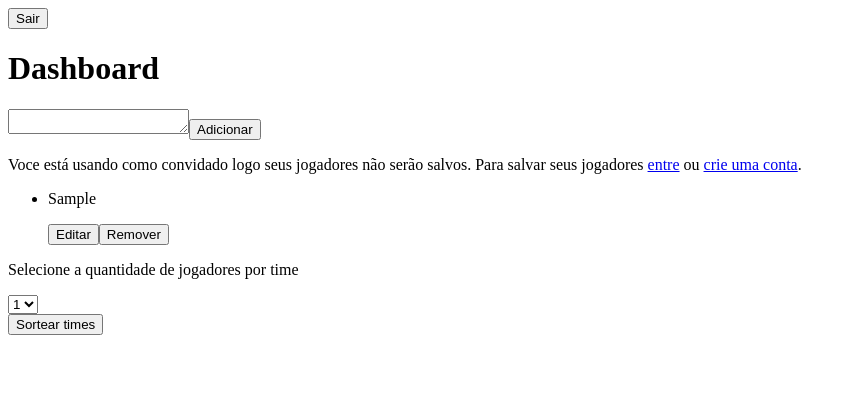
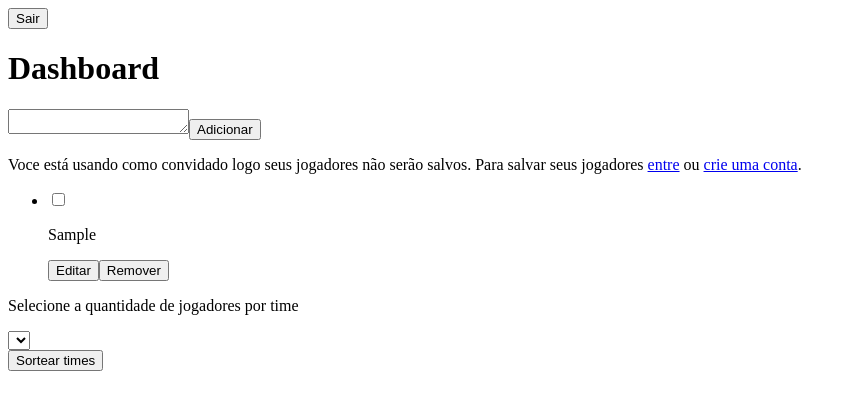
Before and after one commit to luandersonalvesdev/random-team-picker, a React (Vite) app in the folder frontend/: page /dashboard in a window 1280 px wide. Both pictures are taken after typing "Sample" into the empty fields and a click on the button "Adicionar". Shown: the top 410 px of the page, without its empty margins (0-856 px from the left). Built offline with nearby package versions, Linux system fonts and the light colour scheme.

Commit message:
feat: random pick teams only with those selected

```diff
--- a/frontend/src/components/PlayerItem.jsx
+++ b/frontend/src/components/PlayerItem.jsx
@@ -7,6 +7,7 @@ export default function PlayerItem({player: {name, id}}) {
   const [isEditing, setIsEditing] = useState(false);
   const [editedName, setEditedName] = useState(name);
   const { playersList, setPlayersList, isLogged } = useContext(PlayersContext);
+  const { setSelectedPlayersList } = useContext(PlayersContext);
 
   const handleEditName = (event) => {
     const { value } = event.target;
@@ -40,6 +41,16 @@ export default function PlayerItem({player: {name, id}}) {
     setPlayersList(newPlayers)
   }
 
+  const handleSelectPlayer = () => {
+    setSelectedPlayersList((prev) => {
+      const isPlayerOnList = prev.some((player) => player.id === id);
+      if(isPlayerOnList) {
+        return prev.filter((player) => player.id !== id)
+      }
+      return [...prev, { id, name }]
+    })
+  }
+
   return (
     <>
       {
@@ -52,9 +63,12 @@ export default function PlayerItem({player: {name, id}}) {
           )
           : (
             <li>
-              <p>{name}</p>
-              <button onClick={() => setIsEditing(true)}>Editar</button>
-              <button onClick={handleRemoveName}>Remover</button>
+              <label>
+                <input type="checkbox" onChange={handleSelectPlayer} value={name} />
+                <p>{name}</p>
+                <button onClick={() => setIsEditing(true)}>Editar</button>
+                <button onClick={handleRemoveName}>Remover</button>
+              </label>
             </li>
           )
       }
--- a/frontend/src/components/PlayersPerTeamSelect.jsx
+++ b/frontend/src/components/PlayersPerTeamSelect.jsx
@@ -4,7 +4,7 @@ import PropTypes from 'prop-types'
 
 export default function PlayersPerTeamSelect({ setPlayersPerTeam }) {
 
-  const { playersList } = useContext(PlayersContext);
+  const { selectedPlayersList } = useContext(PlayersContext);
 
   const handleChange = (event) => setPlayersPerTeam(Number(event.target.value));
 
@@ -13,7 +13,7 @@ export default function PlayersPerTeamSelect({ setPlayersPerTeam }) {
       <p>Selecione a quantidade de jogadores por time</p>
       <select onChange={handleChange}>
         {
-          playersList.map((_, ind) => {
+          selectedPlayersList.map((_, ind) => {
             return <option key={ind} value={ind + 1}>{ind + 1}</option>
           })
         }
--- a/frontend/src/components/TeamsPicked.jsx
+++ b/frontend/src/components/TeamsPicked.jsx
@@ -4,11 +4,11 @@ import PropTypes from 'prop-types'
 import Team from './Team'
 
 export default function TeamsPicked({ playersPerTeam, teamsList, setTeamsList }) {
-  const { playersList } = useContext(PlayersContext)
+  const { selectedPlayersList } = useContext(PlayersContext)
   const [isPickedTeamsShowed, setIsPickedTeamsShowed] = useState(false);
 
   const randomPick = () => {
-    const shuffledPlayers = playersList.sort(() => Math.random() - 0.5);
+    const shuffledPlayers = selectedPlayersList.sort(() => Math.random() - 0.5);
 
     const shuffledTeams = shuffledPlayers.reduce((result, player, index) => {
       const teamIndex = Math.floor(index / playersPerTeam);
--- a/frontend/src/contexts/PlayersContext.jsx
+++ b/frontend/src/contexts/PlayersContext.jsx
@@ -5,10 +5,16 @@ export const PlayersContext = createContext();
 
 export default function PlayersContextProvider({children}) {
   const [playersList, setPlayersList] = useState([]);
+  const [selectedPlayersList, setSelectedPlayersList] = useState([]);
   const [isLogged, setIsLogged] = useState(false);
 
   const value = {
-    playersList, setPlayersList, isLogged, setIsLogged
+    playersList,
+    setPlayersList,
+    isLogged,
+    setIsLogged,
+    selectedPlayersList,
+    setSelectedPlayersList
   }
 
   return(
```
